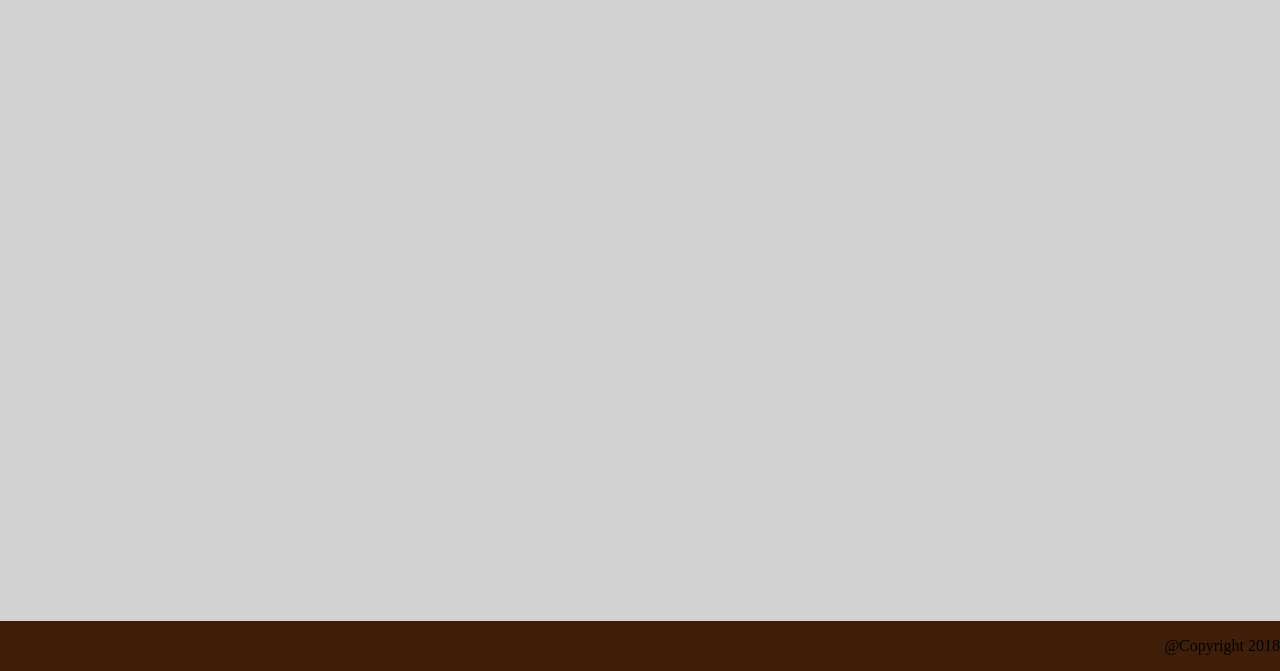
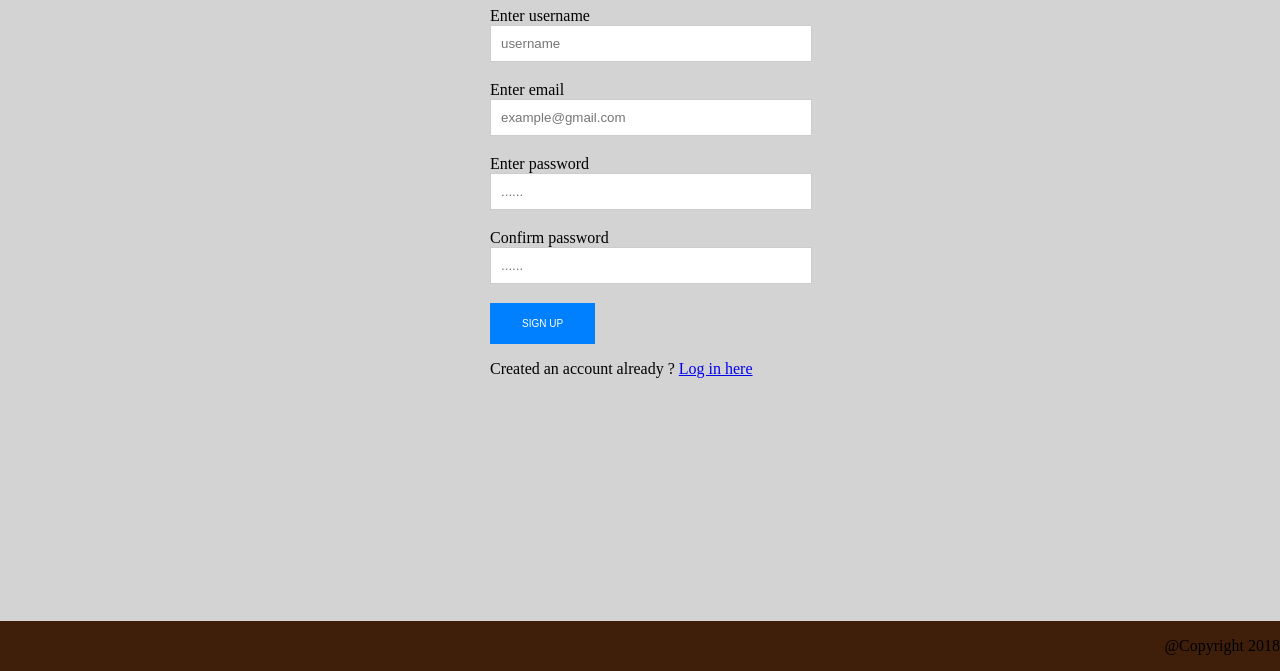
Before and after one commit to SherylWaga/iReporter, a plain HTML site: page UI/signup.html in a window 1280 px wide. Shown: the part 129-800 px from the top of the page. Drawn offline with Linux system fonts and the light colour scheme.

Commit message:
[Feature #1162108949]Create Signup form

```diff
--- a/UI/signup.html
+++ b/UI/signup.html
@@ -15,6 +15,36 @@
             <a href="admindash.html">Admin</a>
       </div>
       <!-- end of navbar -->
+      <!--Start of signup form-->
+      <div id="register" class="animate form">
+        <form >
+             <h1> Sign up </h1>
+             <p>
+                <label for="usernamesignup" class="uname" data-icon="u">Enter username</label>
+                <input id="usernamesignup" name="usernamesignup" required="required" type="text" placeholder="username" />
+             </p>
+             <p>
+                <label for="emailsignup" class="mail" data-icon="e" > Enter email</label>
+                <input id="emailsignup" name="emailsignup" required="required" type="email" placeholder="example@gmail.com"/>
+             </p>
+             <p>
+                <label for="passwordsignup" class="youpasswd" data-icon="p">Enter password </label>
+                <input id="passwordsignup" name="passwordsignup" required="required" type="password" placeholder="......"/>
+             </p>
+             <p>
+                <label for="passwordsignup_confirm" class="youpasswd" data-icon="p">Confirm password </label>
+                <input id="passwordsignup_confirm" name="passwordsignup_confirm" required="required" type="password" placeholder="......"/>
+             </p>
+             <p >
+                    <button class="btn" type='submit' onclick="window.location.href='/home/sheryl/Desktop/ui/login.html'">SIGN UP</button>
+
+             </p>
+             <p>
+                Created an account already ?
+                <a href="login.html"> Log in here </a>
+             </p>
+        </form>
+      </div>
       <!-- Footer -->
 	<div class="footer">
         <p>@Copyright 2018</p>
```
